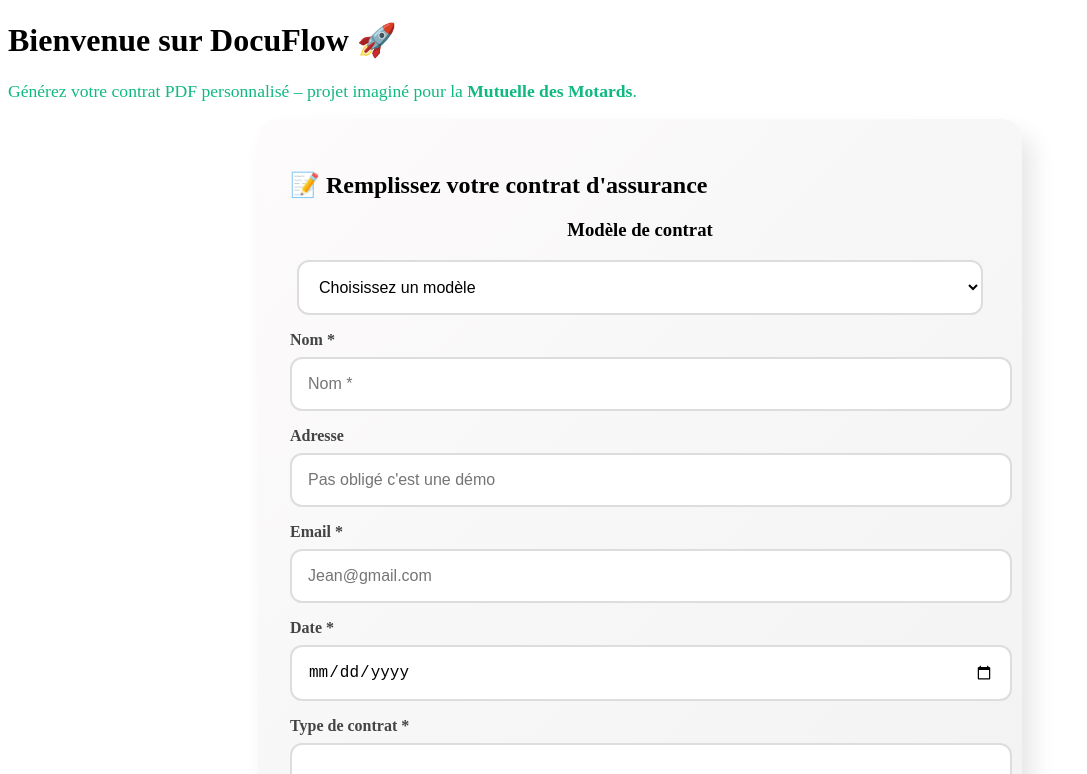
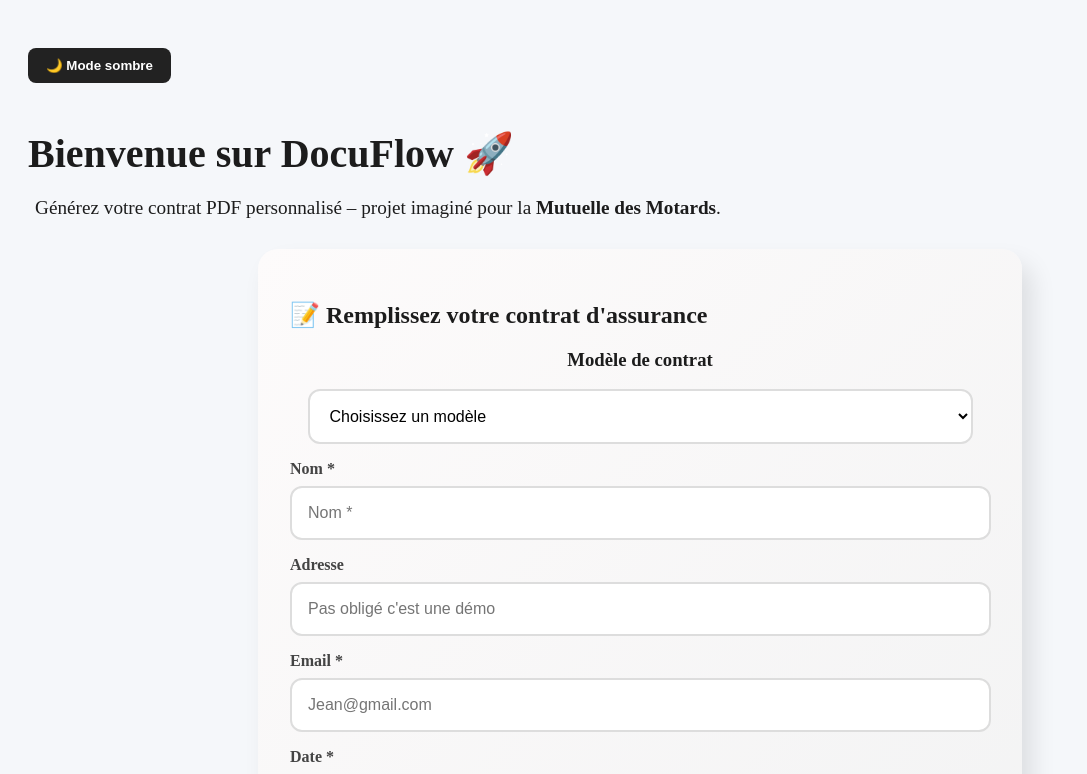
Before and after one commit to Malik971/DocuflowPDF, a React (Vite) app in the folder frontend/: page / in a window 1280 px wide. Shown: the top 774 px of the page, without its empty margins (0-1087 px from the left). Built offline with nearby package versions, Linux system fonts and the light colour scheme.

Commit message:
ficher DarkMode créer mais il y a quelque bug toujours

```diff
--- /dev/null
+++ b/frontend/src/App.css
@@ -0,0 +1,35 @@
+body.light {
+  background-color: #f0f4ff;
+  color: #000;
+  transition: background-color 0.3s ease;
+}
+
+body.dark {
+  background-color: #1a1a2e;
+  color: #f4f4f4;
+  transition: background-color 0.3s ease;
+}
+
+.app-container {
+  min-height: 100vh;
+  /* display: flex; */
+  flex-direction: column;
+  align-items: center;
+  justify-content: flex-start;
+  padding: 40px 20px;
+}
+
+.main-title {
+  font-size: 2.5rem;
+  font-weight: bold;
+  margin-bottom: 20px;
+  color: var(--text-color);
+}
+
+.main-description {
+  font-size: 1.2rem;
+  max-width: 700px;
+  text-align: center;
+  color: var(--text-color);
+  margin-bottom: 30px;
+}
--- a/frontend/src/App.jsx
+++ b/frontend/src/App.jsx
@@ -1,11 +1,15 @@
+// App.jsx
 import React from 'react';
 import FormulaireContrat from './components/FormulaireContrat';
+import './App.css';
+import DarkModeToggle from './components/Darkmode';
 
 function App() {
   return (
-    <div className="min-h-screen bg-blue-50 flex flex-col items-center justify-start py-10">
-      <h1 className="text-4xl font-bold text-center mb-4">Bienvenue sur DocuFlow 🚀</h1>
-      <p className="text-center text-lg text-gray-700 mb-6 max-w-2xl">
+    <div className="app-container">
+      <DarkModeToggle />
+      <h1 className="main-title">Bienvenue sur DocuFlow 🚀</h1>
+      <p className="main-description">
         Générez votre contrat PDF personnalisé – projet imaginé pour la <strong>Mutuelle des Motards</strong>.
       </p>
       <FormulaireContrat />
--- /dev/null
+++ b/frontend/src/components/DarkMode.css
@@ -0,0 +1,38 @@
+/* DarkMode.css */
+
+.dark-mode-toggle {
+  background-color: #222;
+  color: #fff;
+  padding: 10px 18px;
+  border-radius: 8px;
+  border: none;
+  cursor: pointer;
+  font-weight: bold;
+  transition: all 0.3s ease;
+  margin-bottom: 20px;
+}
+
+.dark-mode-toggle:hover {
+  background-color: #444;
+  transform: scale(1.05);
+}
+
+/* Thèmes appliqués à toute la page */
+:root[data-theme='light'] {
+  --bg-color: #f5f7fa;
+  --text-color: #1c1c1c;
+  --primary-color: #0055ff;
+}
+
+:root[data-theme='dark'] {
+  --bg-color: #121212;
+  --text-color: #f1f1f1;
+  --primary-color: #88aaff;
+}
+
+/* Exemple d’utilisation des variables globales */
+body {
+  background-color: var(--bg-color);
+  color: var(--text-color);
+  transition: background-color 0.3s ease, color 0.3s ease;
+}
--- /dev/null
+++ b/frontend/src/components/DarkMode.jsx
@@ -0,0 +1,30 @@
+import React, { useEffect, useState } from 'react';
+import './DarkMode.css';
+
+// function pour changer la page en mode sombre ou clair
+function DarkModeToggle() {
+  const [darkMode, setDarkMode] = useState(() => {
+    return localStorage.getItem('theme') === 'dark';
+  });
+
+  useEffect(() => {
+    const theme = darkMode ? 'dark' : 'light';
+    document.documentElement.setAttribute('data-theme', theme);
+    // Enregistre le thème dans le localStorage
+    // on utilise le localStorage pour le moment car il n'y a pas de site frontend
+    // donc pas de cookie
+    localStorage.setItem('theme', theme);
+  }, [darkMode]);
+
+  const toggleTheme = () => {
+    setDarkMode(prev => !prev);
+  };
+
+  return (
+    <button className="dark-mode-toggle" onClick={toggleTheme}>
+      {darkMode ? '☀️ Mode clair' : '🌙 Mode sombre'}
+    </button>
+  );
+}
+
+export default DarkModeToggle;
--- a/frontend/src/components/Formulaire.css
+++ b/frontend/src/components/Formulaire.css
@@ -43,7 +43,7 @@
 input[type="date"],
 input[type="adresse"],
 select {
-  width: 98%;
+  width: 95%;
   padding: 1rem;
   border: 2px solid #ddd;
   border-radius: 12px;
@@ -56,7 +56,7 @@
 select:focus {
   outline: none;
   border-color: #4f46e5;
-  box-shadow: 0 0 0 5px rgba(99, 102, 241, 0.2);
+  box-shadow: 0 0 0 7px rgba(99, 102, 241, 0.2);
   background: #f0f8ff;
 }
 
@@ -116,3 +116,9 @@
 .form-group:hover label {
   color: #6366f1;
 }
+
+/* ça marche pas le changement de color*/
+.formulaire h2,
+.formulaire h3 {
+  color: var(--text-color);
+}
```
